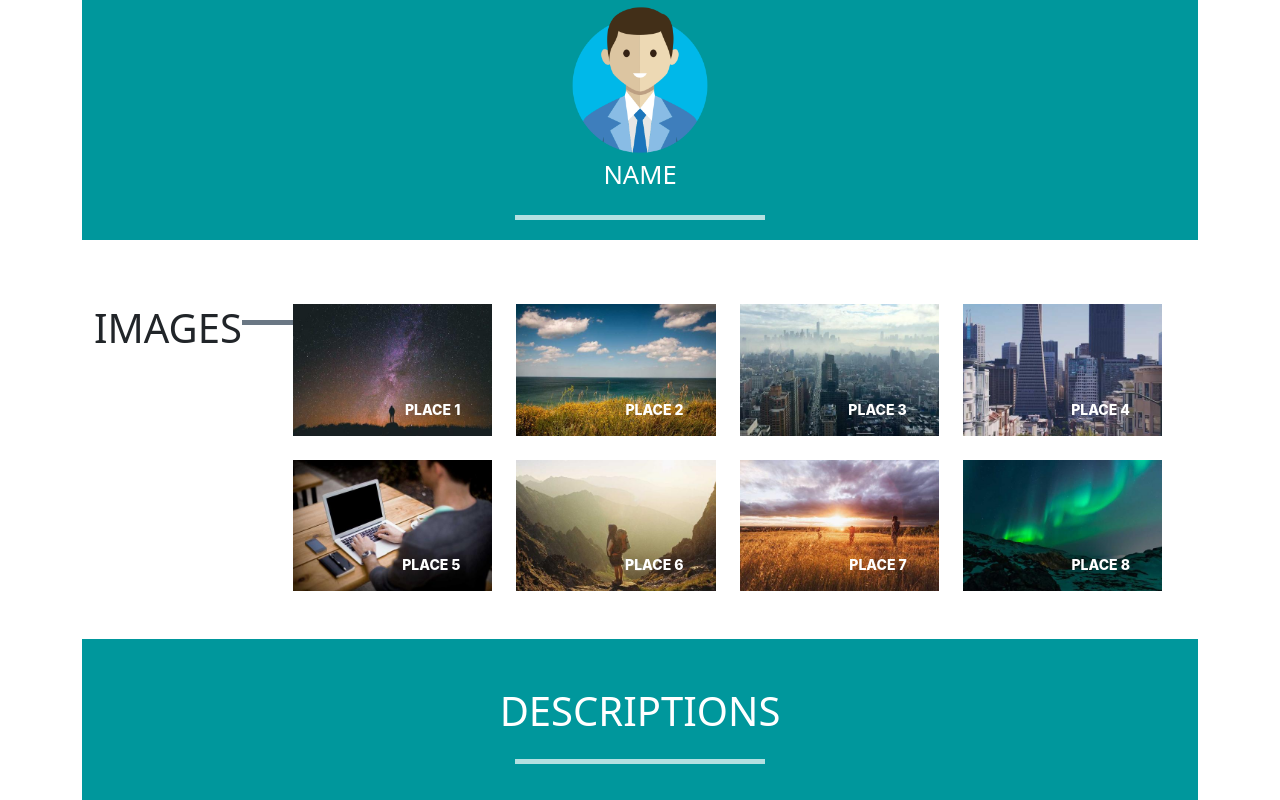
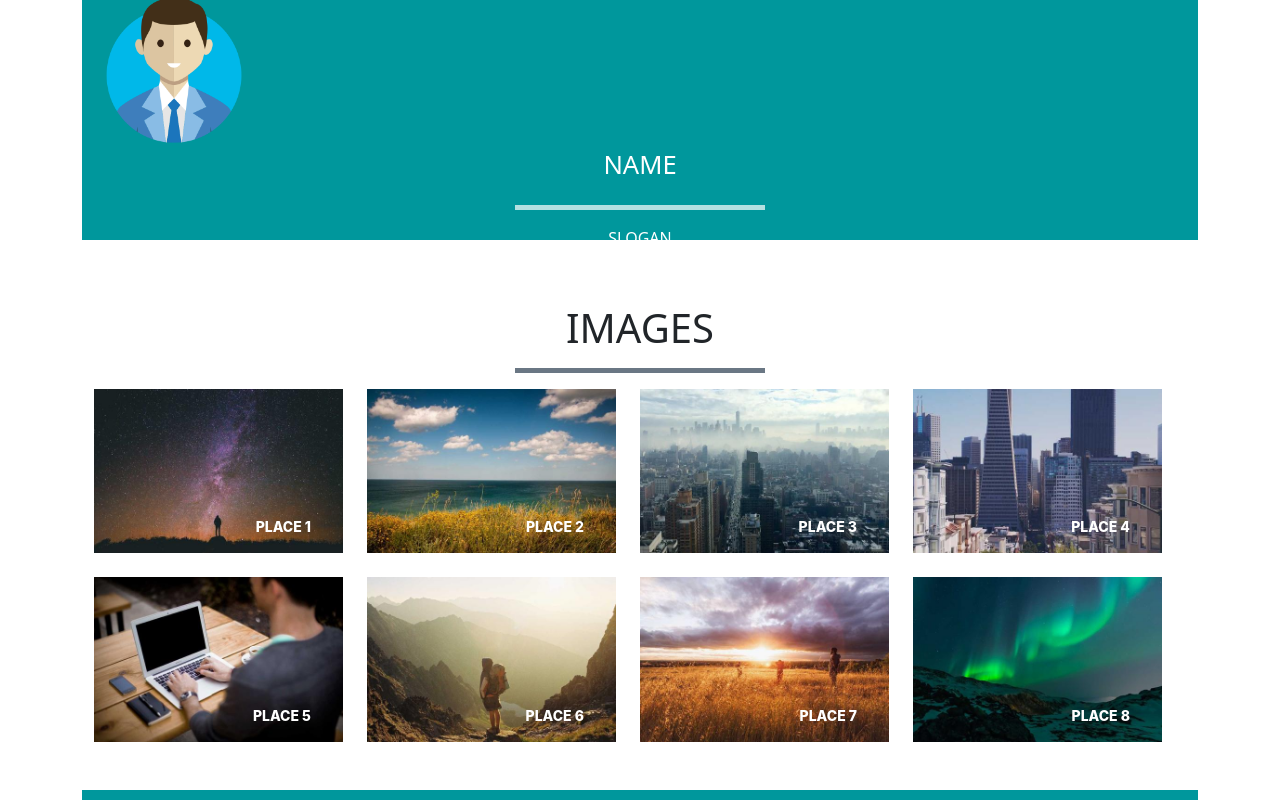
Before and after one commit to wang-C109156201/react-wk1, a React app: page / in a window 1280 px wide. Shown: the top 800 px of the page. Built offline with nearby package versions, Linux system fonts and the light colour scheme; the HTML template or start-up script is replaced by a standard one.

Commit message:
modify css

```diff
--- a/src/App.css
+++ b/src/App.css
@@ -1,12 +1,12 @@
 /*modify css*/
 
 /* RWD Container */
-.container {
+/* .container {
   width: 100%;
   display: flex;
   align-self: center;
   margin: auto;
-}
+} */
 
 /* sm */
 @media (min-width: 576px) {
--- a/src/assets/components/Header.jsx
+++ b/src/assets/components/Header.jsx
@@ -34,7 +34,7 @@ export default function Header(props) {
 
     return (
         <header style={styles.Header}>
-            <div className="container d-flex flex-column align-items-center">
+            <div className="container d-flex flex-column ">
                 <img style={styles.headerAvatar} src="./images/avatar.png" alt="avatar"/>
                 <h1 style={styles.headerTitle} >{Name}</h1>
                 <hr className="divider--light" />
```
